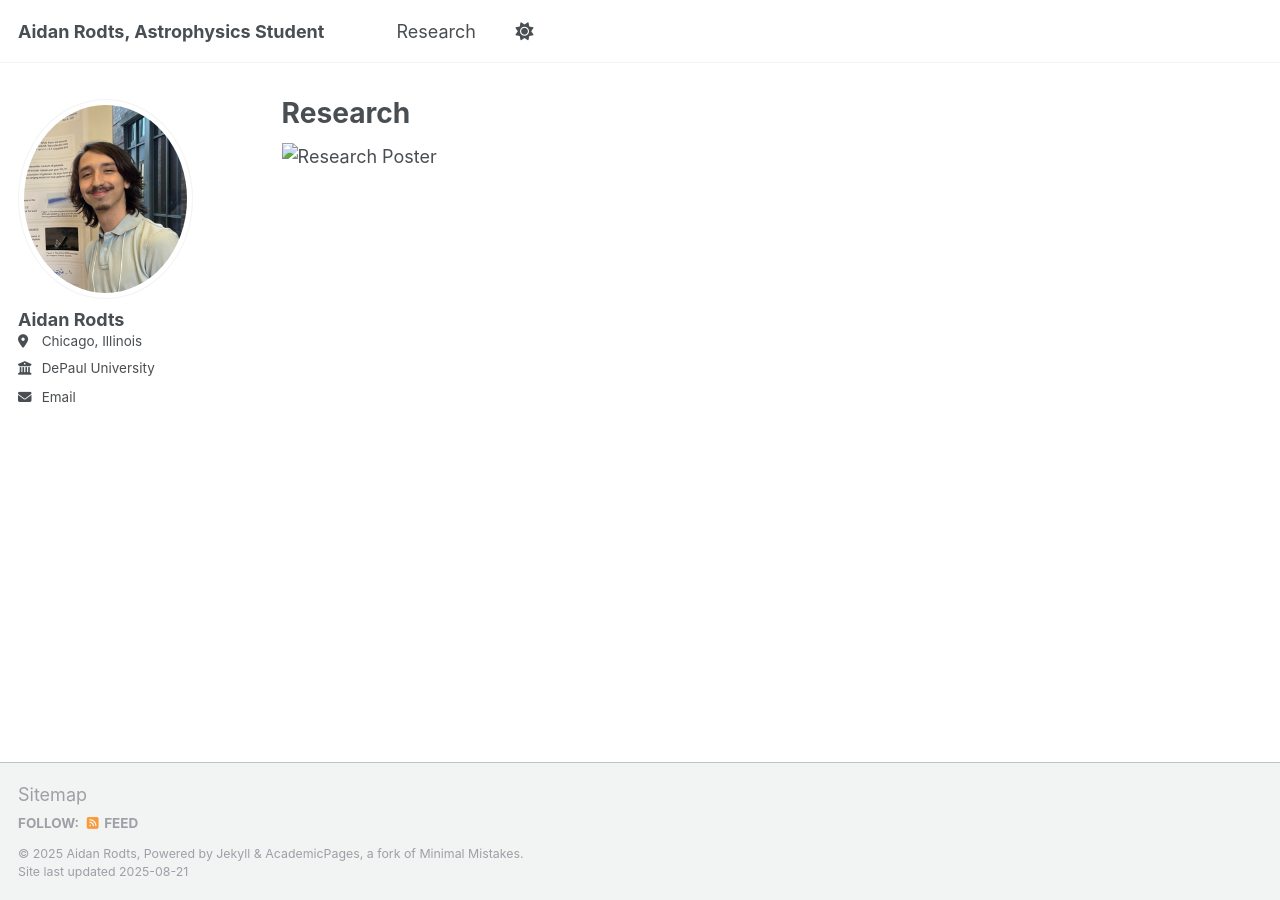
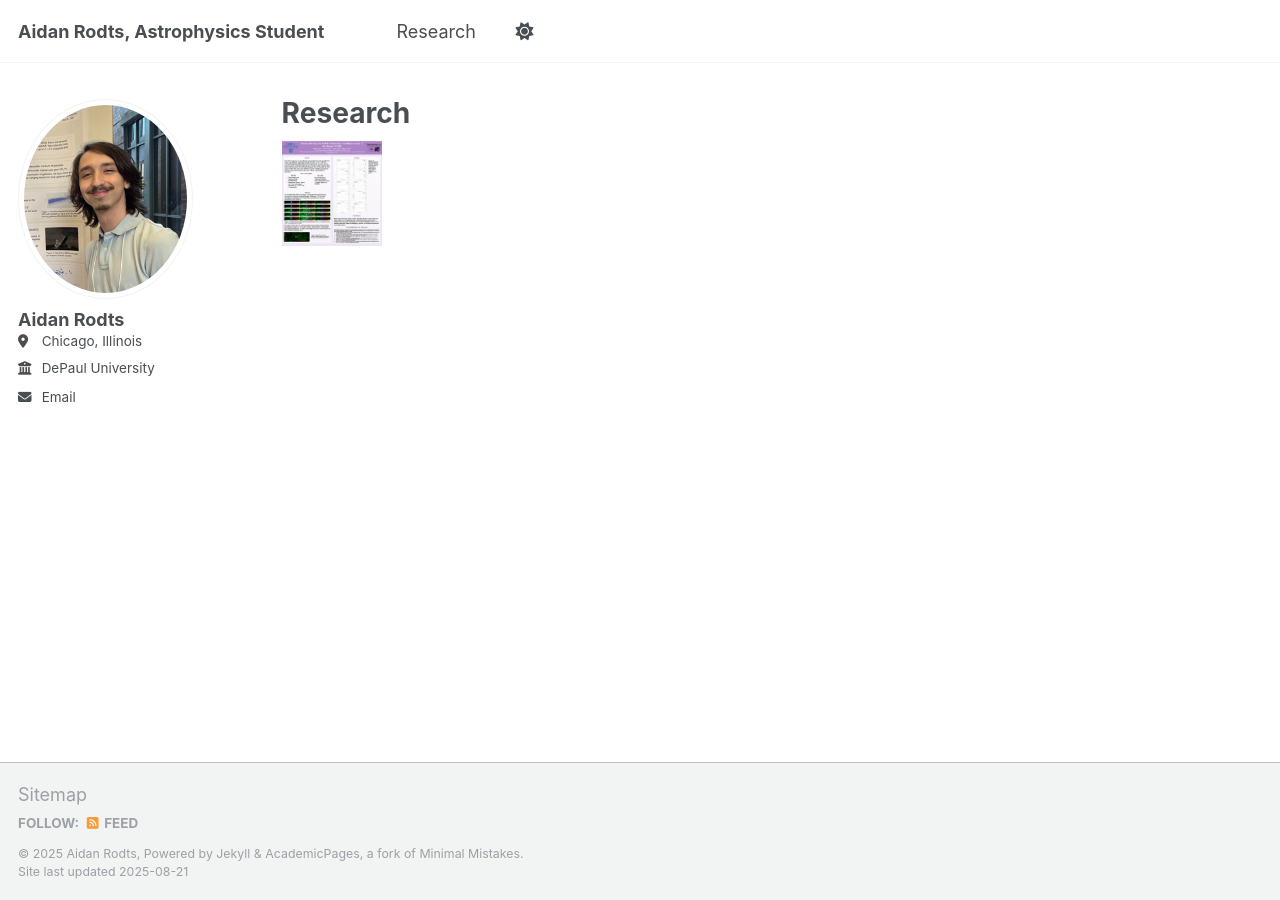
Before and after one commit to arodts/project, a Jekyll site: the page built from _pages/research.md, in a window 1280 px wide. Built offline with Jekyll 4.4.1, drawn with Linux system fonts in a browser that asks for light colours; a script that is not in the unit is left out.

Commit message:
Update research.md

```diff
--- a/_pages/research.md
+++ b/_pages/research.md
@@ -5,4 +5,4 @@ layout: single
 author_profile: true
 ---
 
-![Research Poster](images/Rodts_Aidan_REU_poster.jpg){:width="100"}
+![Research Poster](/images/Rodts_Aidan_REU_poster.jpg){:width="100"}
```
